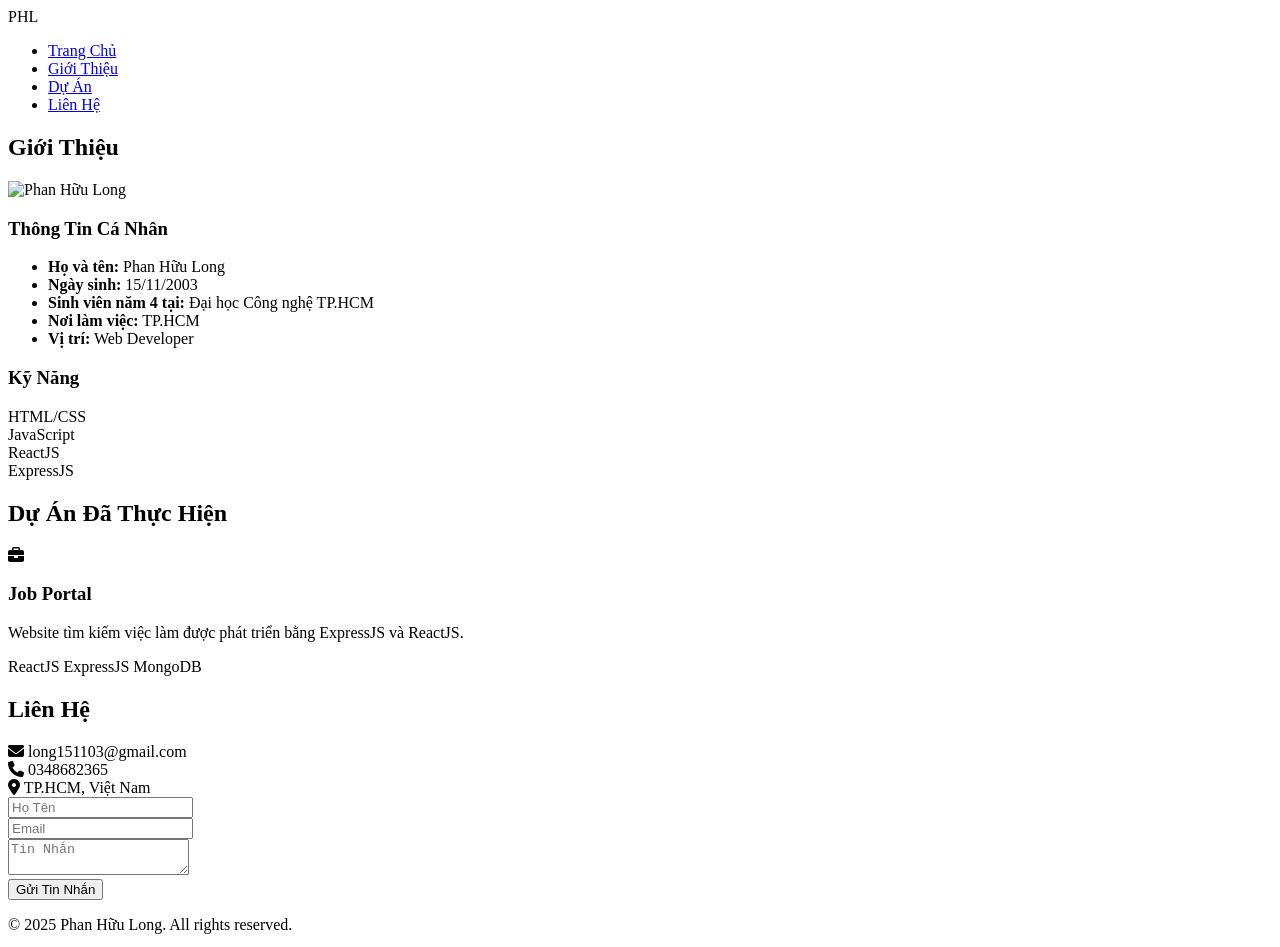
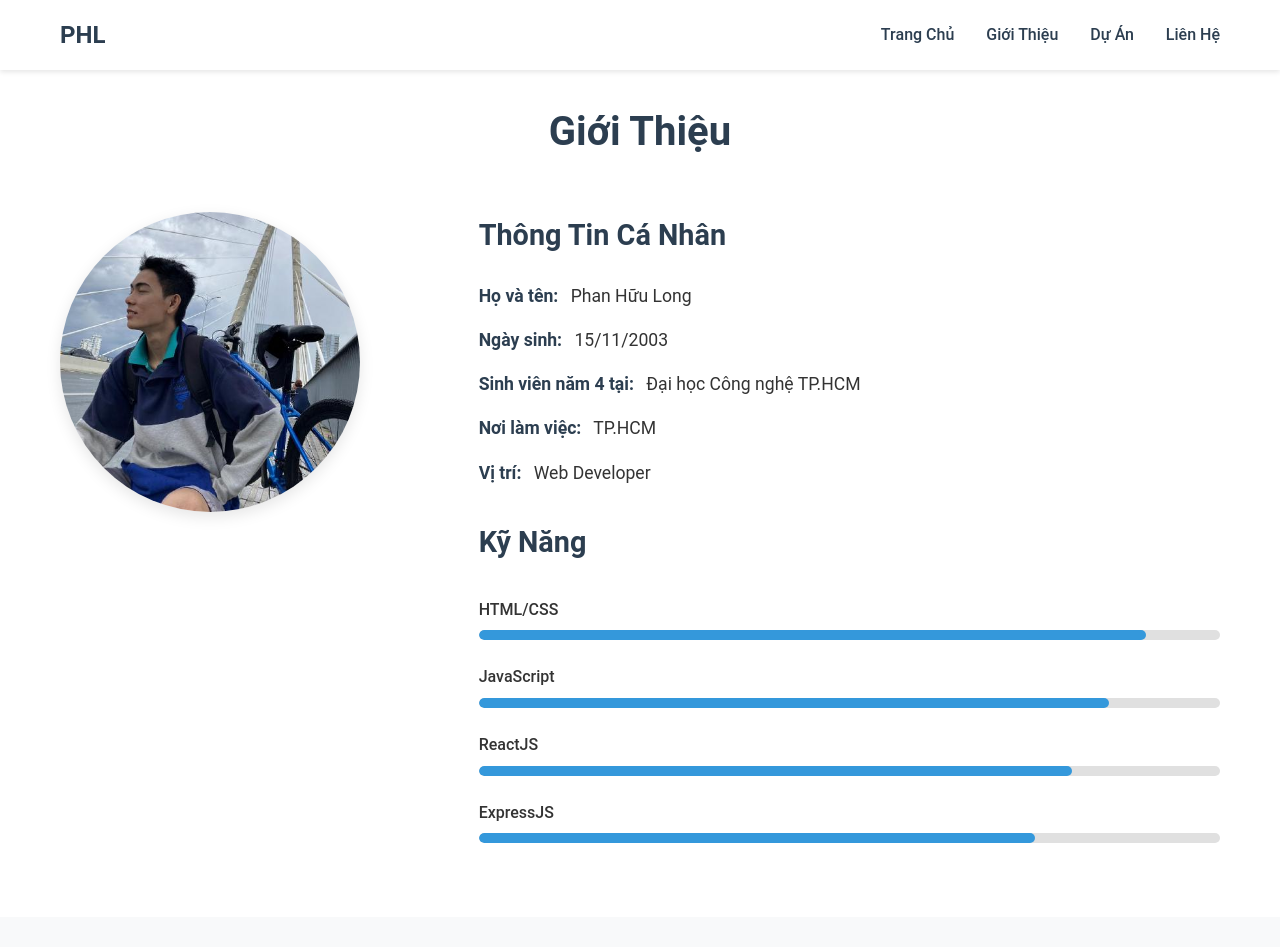
Before and after one commit to Leodo3105/Group2, a plain HTML site: page students/huulong.html in a window 1280 px wide. Shown: the top 947 px of the page. Drawn offline with Linux system fonts and the light colour scheme.

Commit message:
Repair profile

```diff
--- /dev/null
+++ b/assets/css/huulong.css
@@ -0,0 +1,332 @@
+/* Reset and Base Styles */
+* {
+    margin: 0;
+    padding: 0;
+    box-sizing: border-box;
+}
+
+body {
+    font-family: 'Roboto', sans-serif;
+    line-height: 1.6;
+    color: #333;
+    background-color: #f5f5f5;
+}
+
+.container {
+    max-width: 1200px;
+    margin: 0 auto;
+    padding: 0 20px;
+}
+
+/* Header Styles */
+header {
+    background-color: #fff;
+    box-shadow: 0 2px 5px rgba(0,0,0,0.1);
+    position: fixed;
+    width: 100%;
+    top: 0;
+    z-index: 1000;
+}
+
+nav {
+    display: flex;
+    justify-content: space-between;
+    align-items: center;
+    padding: 1rem 0;
+}
+
+.logo {
+    font-size: 1.5rem;
+    font-weight: bold;
+    color: #2c3e50;
+}
+
+.nav-links {
+    display: flex;
+    list-style: none;
+    gap: 2rem;
+}
+
+.nav-links a {
+    text-decoration: none;
+    color: #2c3e50;
+    font-weight: 500;
+    transition: color 0.3s ease;
+}
+
+.nav-links a:hover {
+    color: #3498db;
+}
+
+/* About Section */
+.about {
+    padding: 100px 0 50px;
+    background-color: #fff;
+}
+
+.section-title {
+    text-align: center;
+    font-size: 2.5rem;
+    color: #2c3e50;
+    margin-bottom: 3rem;
+}
+
+.about-content {
+    display: grid;
+    grid-template-columns: 1fr 2fr;
+    gap: 3rem;
+    align-items: start;
+}
+
+.avatar-container {
+    width: 300px;
+    height: 300px;
+    border-radius: 50%;
+    overflow: hidden;
+    box-shadow: 0 5px 15px rgba(0,0,0,0.1);
+}
+
+.avatar {
+    width: 100%;
+    height: 100%;
+    object-fit: cover;
+}
+
+.about-text h3 {
+    color: #2c3e50;
+    margin-bottom: 1.5rem;
+    font-size: 1.8rem;
+}
+
+.info-list {
+    list-style: none;
+    margin-bottom: 2rem;
+}
+
+.info-list li {
+    margin-bottom: 1rem;
+    font-size: 1.1rem;
+}
+
+.info-list strong {
+    color: #2c3e50;
+    margin-right: 0.5rem;
+}
+
+/* Skills Section */
+.skills {
+    margin-top: 2rem;
+}
+
+.skill-item {
+    margin-bottom: 1.5rem;
+}
+
+.skill-item span {
+    display: block;
+    margin-bottom: 0.5rem;
+    font-weight: 500;
+}
+
+.skill-bar {
+    height: 10px;
+    background-color: #e0e0e0;
+    border-radius: 5px;
+    overflow: hidden;
+}
+
+.skill-progress {
+    height: 100%;
+    background-color: #3498db;
+    border-radius: 5px;
+    transition: width 1s ease;
+}
+
+/* Projects Section */
+.projects {
+    padding: 50px 0;
+    background-color: #f8f9fa;
+}
+
+.project-cards {
+    display: grid;
+    grid-template-columns: repeat(auto-fit, minmax(300px, 1fr));
+    gap: 2rem;
+}
+
+.project-card {
+    background-color: #fff;
+    border-radius: 10px;
+    overflow: hidden;
+    box-shadow: 0 3px 10px rgba(0,0,0,0.1);
+    transition: transform 0.3s ease;
+}
+
+.project-card:hover {
+    transform: translateY(-5px);
+}
+
+.project-image {
+    height: 200px;
+    background-color: #3498db;
+    display: flex;
+    align-items: center;
+    justify-content: center;
+    color: #fff;
+    font-size: 3rem;
+}
+
+.project-info {
+    padding: 1.5rem;
+}
+
+.project-info h3 {
+    color: #2c3e50;
+    margin-bottom: 0.5rem;
+}
+
+.project-tags {
+    display: flex;
+    gap: 0.5rem;
+    margin-top: 1rem;
+    flex-wrap: wrap;
+}
+
+.project-tags span {
+    background-color: #e0e0e0;
+    padding: 0.3rem 0.8rem;
+    border-radius: 15px;
+    font-size: 0.9rem;
+}
+
+/* Contact Section */
+.contact {
+    padding: 50px 0;
+    background-color: #fff;
+}
+
+.contact-content {
+    display: grid;
+    grid-template-columns: 1fr 2fr;
+    gap: 3rem;
+}
+
+.contact-info {
+    display: flex;
+    flex-direction: column;
+    gap: 1.5rem;
+}
+
+.contact-item {
+    display: flex;
+    align-items: center;
+    gap: 1rem;
+}
+
+.contact-item i {
+    font-size: 1.5rem;
+    color: #3498db;
+}
+
+.contact-form {
+    display: flex;
+    flex-direction: column;
+    gap: 1rem;
+}
+
+.form-group input,
+.form-group textarea {
+    width: 100%;
+    padding: 0.8rem;
+    border: 1px solid #ddd;
+    border-radius: 5px;
+    font-size: 1rem;
+}
+
+.form-group textarea {
+    height: 150px;
+    resize: vertical;
+}
+
+.btn {
+    background-color: #3498db;
+    color: #fff;
+    padding: 0.8rem 2rem;
+    border: none;
+    border-radius: 5px;
+    cursor: pointer;
+    font-size: 1rem;
+    transition: background-color 0.3s ease;
+}
+
+.btn:hover {
+    background-color: #2980b9;
+}
+
+/* Footer */
+footer {
+    background-color: #2c3e50;
+    color: #fff;
+    padding: 2rem 0;
+}
+
+.footer-content {
+    display: flex;
+    justify-content: space-between;
+    align-items: center;
+}
+
+.social-links {
+    display: flex;
+    gap: 1rem;
+}
+
+.social-links a {
+    color: #fff;
+    font-size: 1.5rem;
+    transition: color 0.3s ease;
+}
+
+.social-links a:hover {
+    color: #3498db;
+}
+
+/* Responsive Design */
+@media (max-width: 768px) {
+    .about-content,
+    .contact-content {
+        grid-template-columns: 1fr;
+    }
+
+    .nav-links {
+        display: none;
+    }
+
+    .avatar-container {
+        width: 200px;
+        height: 200px;
+        margin: 0 auto;
+    }
+
+    .section-title {
+        font-size: 2rem;
+    }
+}
+
+/* Animations */
+@keyframes fadeIn {
+    from {
+        opacity: 0;
+        transform: translateY(20px);
+    }
+    to {
+        opacity: 1;
+        transform: translateY(0);
+    }
+}
+
+.about-content,
+.project-card,
+.contact-content {
+    animation: fadeIn 0.8s ease-out;
+}
--- a/students/huulong.html
+++ b/students/huulong.html
@@ -4,7 +4,7 @@
     <meta charset="UTF-8">
     <meta name="viewport" content="width=device-width, initial-scale=1.0">
     <title>Phan Hữu Long - Trang Cá Nhân</title>
-    <link rel="stylesheet" href="assets/css/thanhlong.css">
+    <link rel="stylesheet" href="../assets/css/huulong.css">
     <link rel="stylesheet" href="https://cdnjs.cloudflare.com/ajax/libs/font-awesome/6.4.2/css/all.min.css">
 </head>
 <body>
@@ -30,7 +30,7 @@
             <div class="about-content">
                 <div class="about-image">
                     <div class="avatar-container">
-                        <img src="assets/images/huulong.jpeg" alt="Phan Hữu Long" class="avatar">
+                        <img src="../assets/images/coat.jpeg" alt="Phan Hữu Long" class="avatar">
                     </div>
                 </div>
                 <div class="about-text">
```
Also changed, not shown: index.html (+3 -3 lines).
